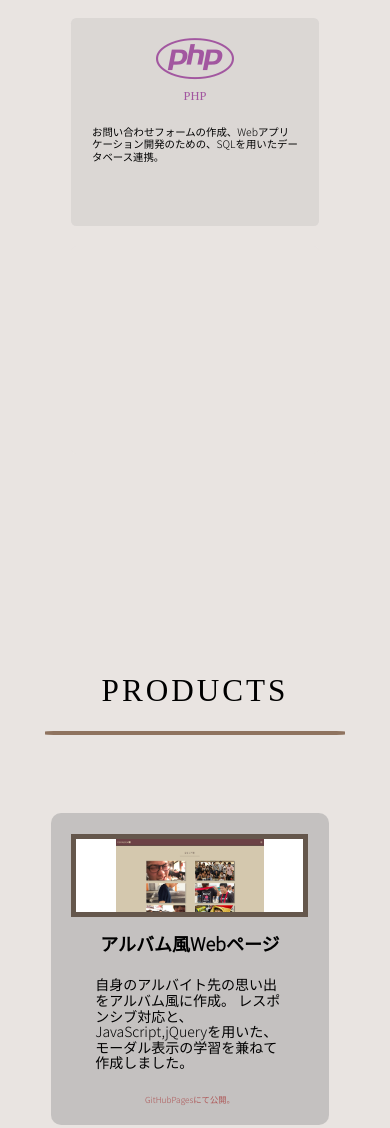
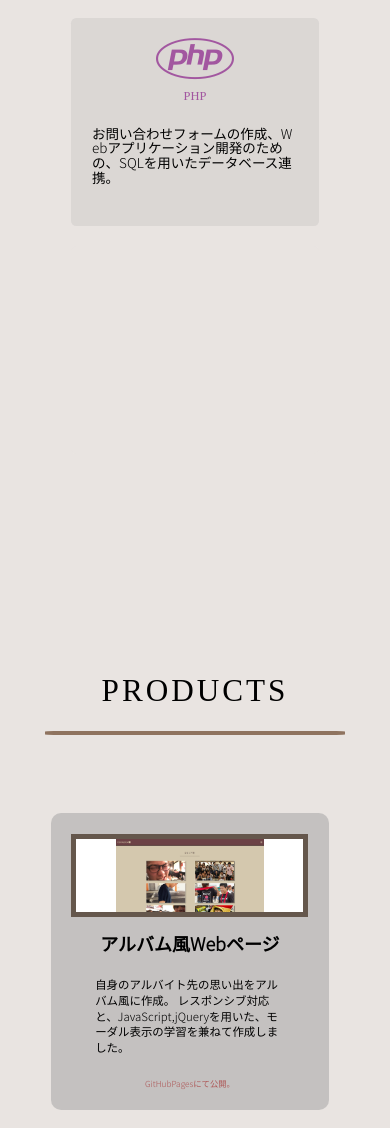
Before and after one commit to ntaaaa/portfolio, a plain HTML site: page index.html in a window 390 px wide. Shown: the part 1840-2968 px from the top of the page. Drawn offline with Linux system fonts and the light colour scheme; some packages are replaced by stand-ins of ours.

Commit message:
Update styless.css

```diff
--- a/css/styless.css
+++ b/css/styless.css
@@ -187,7 +187,7 @@ header h1 {
 }
 
 .item-text {
-  line-height: 1.2rem;
+  line-height: 1.4rem;
   padding: 1rem;
   margin-top: 1.2rem;
   text-align: left;
@@ -240,9 +240,9 @@ header h1 {
   margin: 24px auto;
   word-wrap: break-word;
   width: 80%;
-  font-size: 14px;
+  font-size: 1.1rem;
   text-align: left;
-  line-height: 1.2rem;
+  line-height: 1.3rem;
 }
 
 .products-text-sub {
@@ -296,9 +296,14 @@ header h1 {
     width: 90%;
   }
 
+  about p {
+    font-size: 1.1rem;
+  }
+
   .item {
     display: block;
     width: 80%;
+    font-size: 1.3rem;
   }
 
   .products-container {
```
